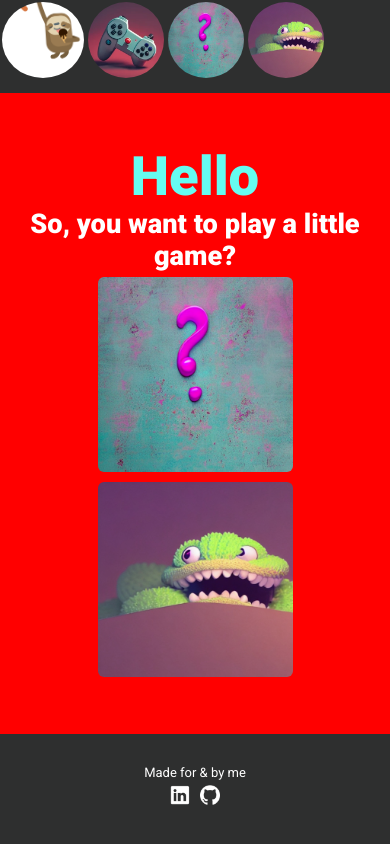
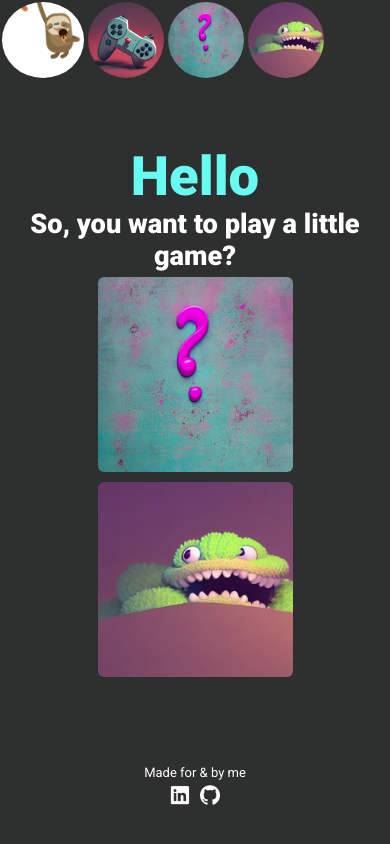
Before and after one commit to olga-kacala/CV_page, a React (Create React App) app in the folder my-cv/: page /#/Games in a window 390 px wide. Built offline with nearby package versions, Linux system fonts and the light colour scheme.

Commit message:
mobile ver

```diff
--- a/my-cv/src/components/Games/Games.module.css
+++ b/my-cv/src/components/Games/Games.module.css
@@ -4,8 +4,7 @@
   justify-content: center;
   font-size: 1.7em;
   text-align: center;
-  /* background-color: rgb(46, 47, 47); */
-  background-color: red;
+  background-color: rgb(46, 47, 47);
   color: #fff;
   height: 76vh;
 }
--- a/my-cv/src/components/Memory/Memory.module.css
+++ b/my-cv/src/components/Memory/Memory.module.css
@@ -5,8 +5,7 @@
   justify-content: center;
   align-items: center;
   height: 76vh;
-  /* background-color: rgb(46, 47, 47); */
-  background-color: rgb(38, 255, 0);
+  background-color: rgb(46, 47, 47);
 }
 
 .memoryTitle {
--- a/my-cv/src/components/Snake/Snake.module.css
+++ b/my-cv/src/components/Snake/Snake.module.css
@@ -12,7 +12,7 @@
 .Snake {
   display: flex;
   justify-content: center;
-  height: 40vh;
+  /* height: 40vh; */
   align-items: center;
   outline: none;
   flex-direction: column;
@@ -22,8 +22,7 @@
 
 .snakeTitle {
   font-weight: bold;
-  /* color: #66fcf1; */
-  color: #12ed6a;
+  color: #66fcf1;
   font-size: 4rem;
 }
 
```
